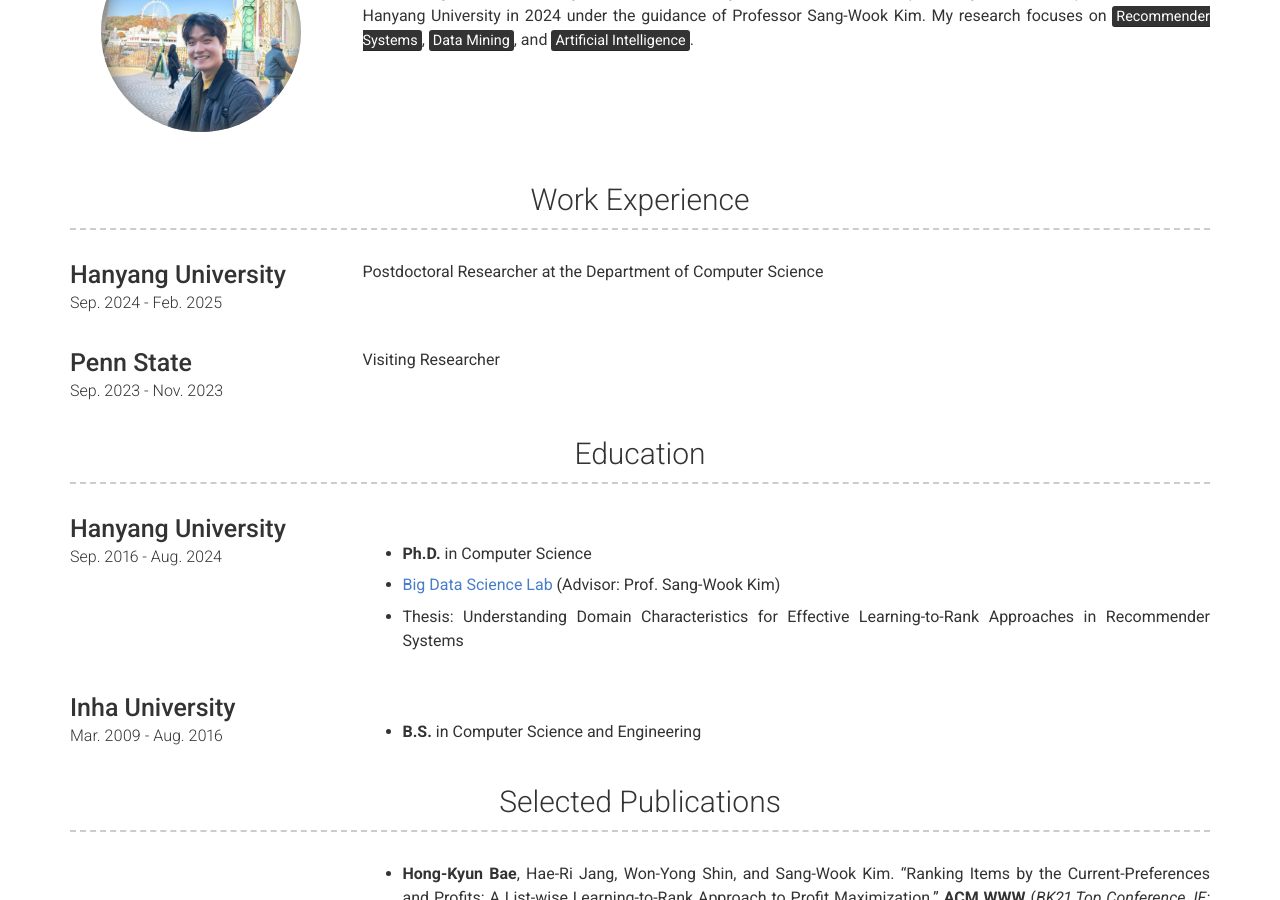
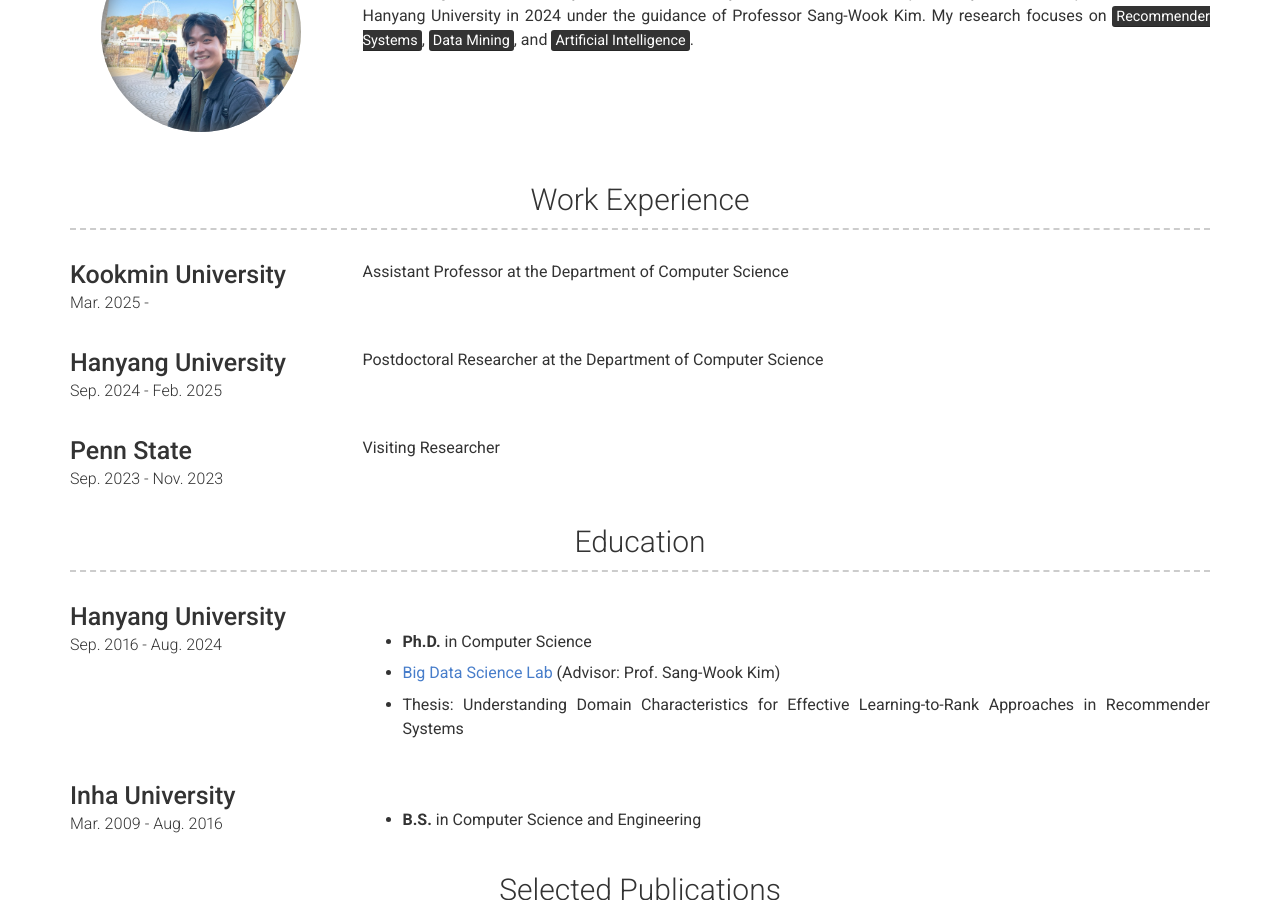
Before and after one commit to hongkyun-bae/hongkyun-bae.github.io, a Jekyll site: the page built from index.md, in a window 1280 px wide and 900 px high, scrolled down 334 px. Built offline with Jekyll 4.4.1, drawn with Linux system fonts in a browser that asks for light colours; nearby versions of some CDN libraries; some web fonts are replaced.

Commit message:
Update experience.yml

```diff
--- a/_data/experience.yml
+++ b/_data/experience.yml
@@ -1,3 +1,11 @@
+- layout: left
+  company: Kookmin University
+  link:
+  job_title:
+  dates: Mar. 2025 -
+  description: | # this will include new lines to allow paragraphs
+    Assistant Professor at the Department of Computer Science
+
 - layout: left
   company: Hanyang University
   link:
```
